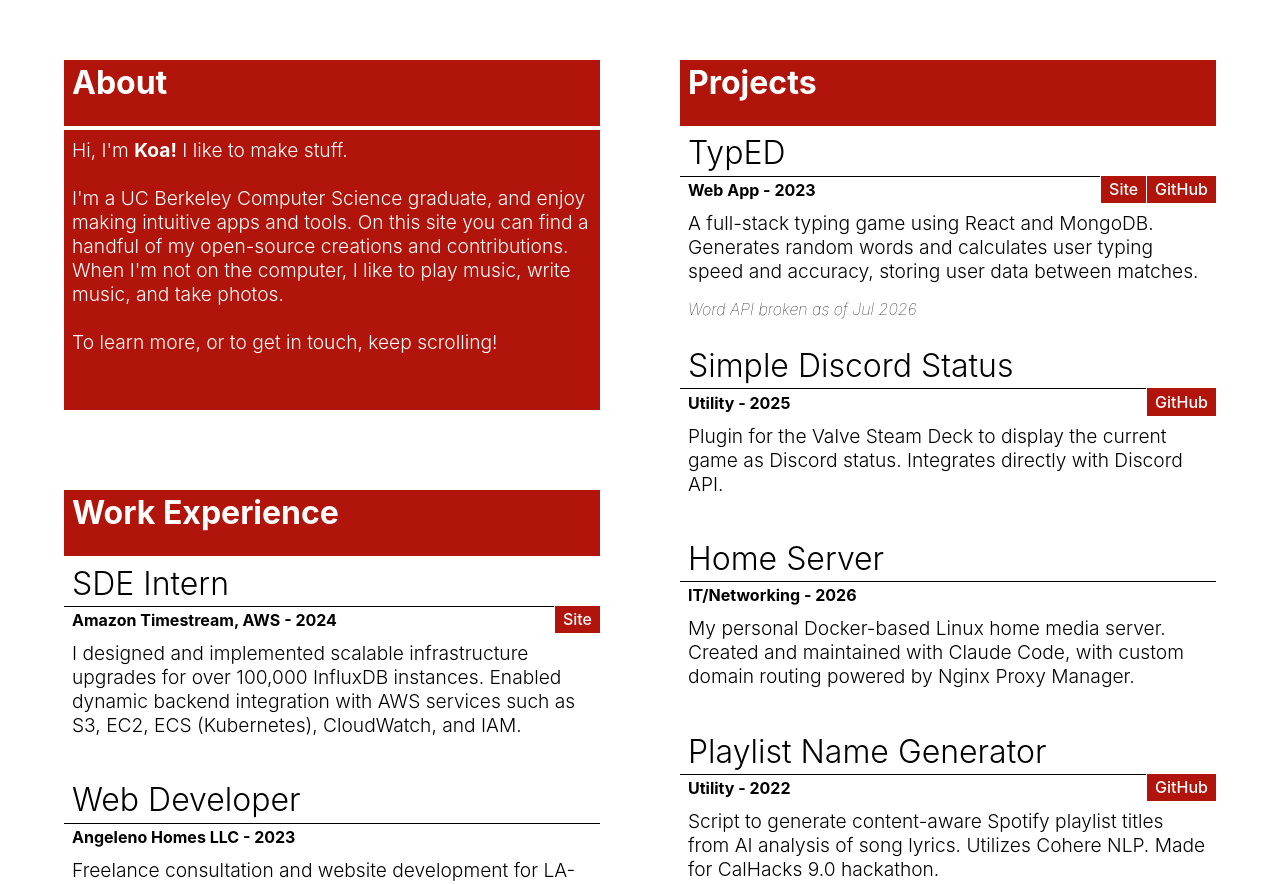
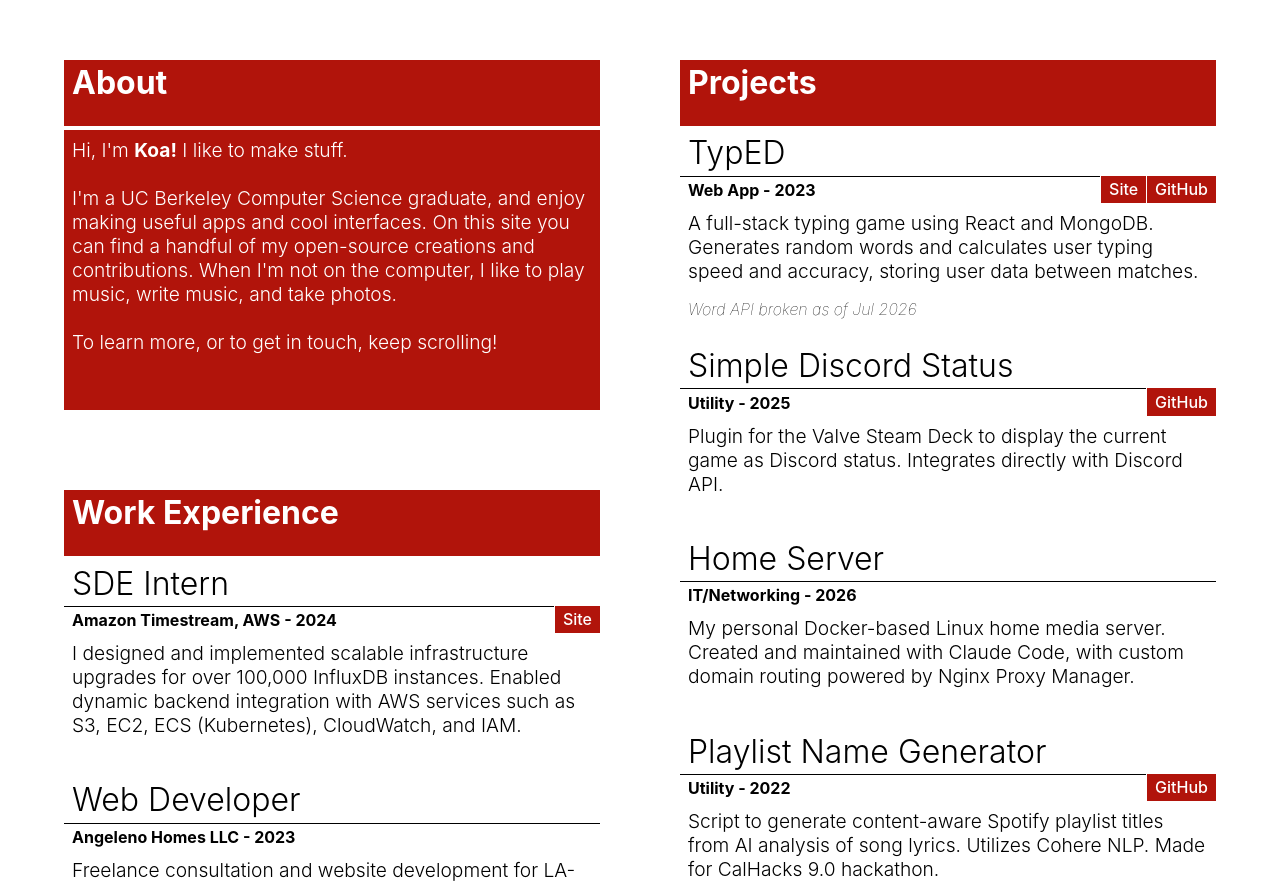
Before and after one commit to Miratari/personal-website, a React (Create React App) app in the folder client/: page / in a window 1280 px wide. Shown: the part 820-1704 px from the top of the page. Built offline with nearby package versions, Linux system fonts and the light colour scheme.

Commit message:
more edits to the bio section

```diff
--- a/client/src/App.js
+++ b/client/src/App.js
@@ -49,7 +49,7 @@ function App() {
         <div class="section-content">
           Hi, I'm <b>Koa!</b> I like to make stuff.<br/>
           <br/>
-          I'm a UC Berkeley Computer Science graduate, and enjoy making intuitive apps and tools. On this site you can find a handful of my open-source creations and contributions. When I'm not on the computer, I like to play music, write music, and take photos.<br/>
+          I'm a UC Berkeley Computer Science graduate, and enjoy making useful apps and cool interfaces. On this site you can find a handful of my open-source creations and contributions. When I'm not on the computer, I like to play music, write music, and take photos.<br/>
           <br/>
           To learn more, or to get in touch, keep scrolling!<br/>
           <br/>
```
